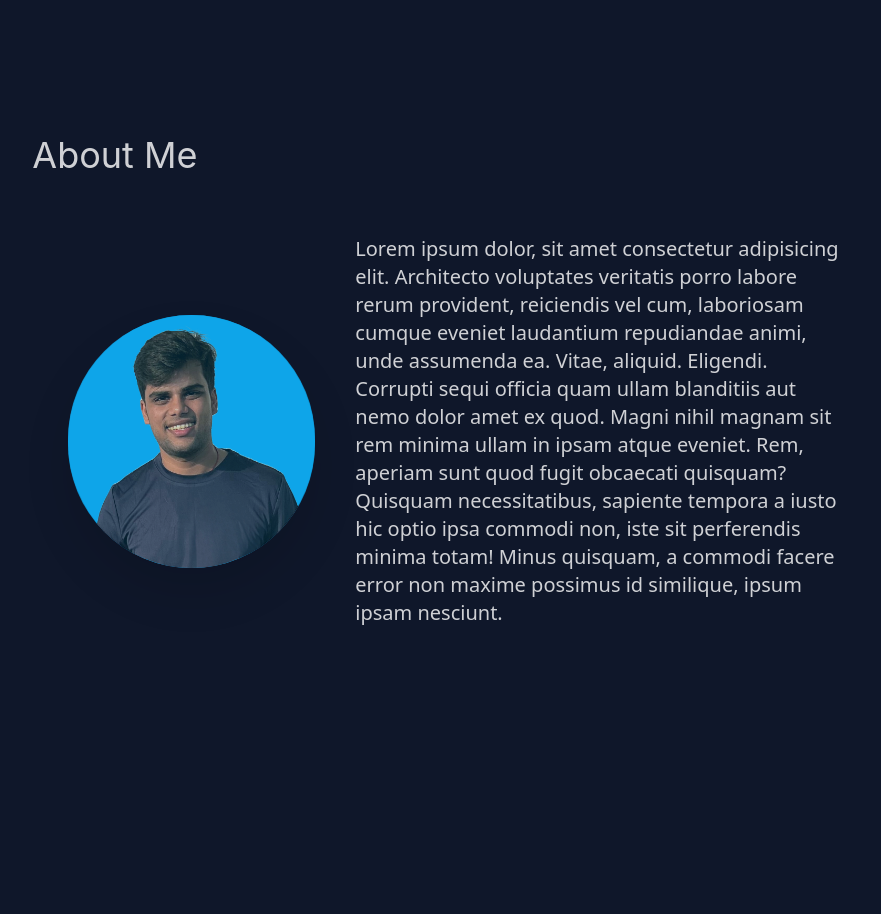
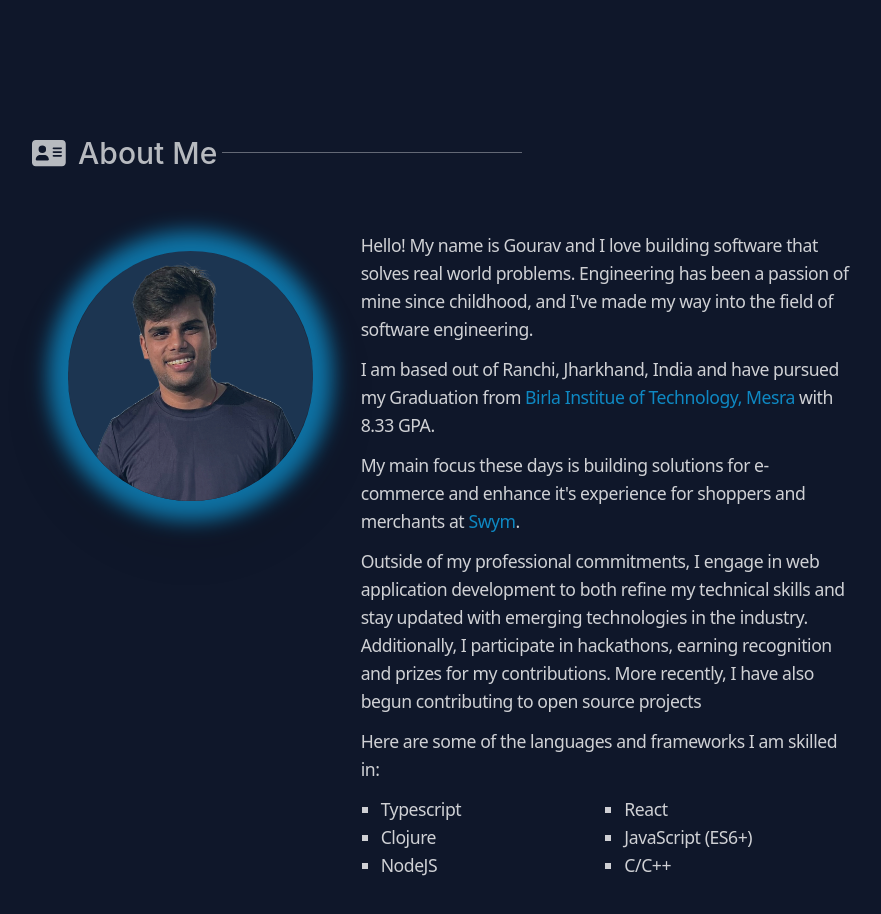
Before and after one commit to gogouravr/dot-portfolio, a React (Create React App) app: page / in a window 1280 px wide. Shown: the part 780-1694 px from the top of the page, without its empty margins (181-1062 px from the left). Before the commit the page ends 1487 px from the top, so only its background shows below. Built offline with nearby package versions, Linux system fonts and the light colour scheme.

Commit message:
Enhance about section

```diff
--- a/src/components/Intro.jsx
+++ b/src/components/Intro.jsx
@@ -12,7 +12,7 @@ export default function Intro() {
 
     return (
         <section className="flex flex-col justify-center mt-8 sm:mt-10 mx-auto w-11/12 sm:w-10/12 md:w-9/12 lg:w-8/12">
-            <div className="text-sky-600 font-[1] font-normal mt-20 mb-2 text-base sm:text-lg md:text-2xl tracking-tighter">
+            <div className="text-sky-500 font-[1] font-normal mt-20 mb-2 text-base sm:text-lg md:text-2xl tracking-tighter">
                 👋 Hi, my name is
             </div>
 
@@ -24,7 +24,7 @@ export default function Intro() {
                 {profile.intros[0]}
             </p>
 
-            <p className='text-white font-thin font-sans opacity-83 w-3/4 my-6 lg:w-2/3 text-base sm:text-base md:text-[1.29rem] tracking-wide' >
+            <p className='text-white font-thin font-sans opacity-82 w-3/4 my-6 lg:w-9/12 text-base sm:text-base md:text-[1.29rem] tracking-wide' >
                 {profile.bio[0]}
                 <a href="https://swym.it" className="font-light font-normal rounded text-sky-500 focus-visible:outline-dashed focus-visible:outline-2 focus-visible:outline-sky-400">
                     {profile.bio[1]}
--- a/src/index.css
+++ b/src/index.css
@@ -24,10 +24,24 @@
     width: 100%;
     height: 100%;
     border-radius: 50%;
-    background-color: rgb(14 165 233);
+    background-color: rgb(23, 102, 171);
     /* Set the desired color */
     opacity: 1;
     /* Adjust the opacity as needed */
     pointer-events: none;
     /* Allows interactions with the underlying image */
 }
+
+.hor-bar::before {
+    content: "";
+    /* Create an empty pseudo-element */
+    position: absolute;
+    top: 17px;
+    width: auto;
+    height: 1px;
+    width: 300px;
+    display: block;
+    margin-left: 190px;
+    background-color: white;
+    opacity: 0.5;
+}
--- a/src/profile.json
+++ b/src/profile.json
@@ -11,11 +11,29 @@
         "I am a Full-Stack Developer"
     ],
     "bio": [
-        "I build services from the ground up, developing robust backends and designing elegant and responsive UI/UX interfaces. I solve problems in e-commerce ecosystem and reduce shopper friction at ",
+        "I build services from the ground up, developing robust backends and designing elegant and responsive UI/UX interfaces. I solve problems present in e-commerce ecosystem and reduce shopper friction at ",
         "Swym",
         "."
     ],
     "wip": true,
     "wip-text": "This web app is under work in progress as I work on it during weekends. You can track the project progress at ",
-    "project-link": "https://github.com/gouravrajbit/dot-portfolio"
+    "project-link": "https://github.com/gouravrajbit/dot-portfolio",
+    "about-text": [
+        "Hello! My name is Gourav and I love building software that solves real world problems. Engineering has been a passion of mine since childhood, and I've made my way into the field of software engineering.",
+        "I am based out of Ranchi, Jharkhand, India and have pursued my Graduation from ",
+        "Birla Institue of Technology, Mesra",
+        " with 8.33 GPA.",
+        "My main focus these days is building solutions for e-commerce and enhance it's experience for shoppers and merchants at ",
+        "Swym",
+        ".",
+        "Outside of my professional commitments, I engage in web application development to both refine my technical skills and stay updated with emerging technologies in the industry. Additionally, I participate in hackathons, earning recognition and prizes for my contributions. More recently, I have also begun contributing to open source projects"
+    ],
+    "skills": [
+        "Typescript",
+        "Clojure",
+        "NodeJS",
+        "React",
+        "JavaScript (ES6+)",
+        "C/C++"
+    ]
 }
--- a/src/screens/About.jsx
+++ b/src/screens/About.jsx
@@ -1,22 +1,48 @@
 import React from 'react';
-import profile from '../profile.json'
+import profile from '../profile.json';
+import { FontAwesomeIcon } from '@fortawesome/react-fontawesome';
+import { faAddressCard } from '@fortawesome/free-solid-svg-icons';
+
 
 export default function About() {
     return (
-        <div className='my-20 a sm:mt-10 lg:mt-60 mx-auto w-11/12 sm:w-10/12 md:w-9/12 lg:w-8/12' id='about'>
-            <h2 className='text-white text-2xl font-high-l opacity-80 self-start lg:text-4xl'>
+        <div className='my-20 a sm:mt-10 md:mt-40 lg:mt-60 mx-auto w-11/12 sm:w-10/12 md:w-9/12 lg:w-8/12' id='about'>
+            <h2 className='text-white font-medium text-2xl font-high-l self-start lg:text-3xl relative hor-bar first:mr-2 opacity-70'>
+                <FontAwesomeIcon icon={faAddressCard} className='mr-3' />
                 About Me
             </h2>
-            <section className='flex flex-col lg:flex-row lg:gap-10 justify-center items-center mt-10 a sm:mt-10 mx-auto w-11/12 sm:w-10/12 md:w-9/12 lg:w-11/12'>
+            <section className='flex flex-col lg:flex-row md:gap-8 lg:gap-12 justify-center items-center lg:items-start mt-8 a sm:mt-10 mx-auto w-11/12 sm:w-10/12 md:w-9/12 lg:w-11/12'>
 
                 <figure className='mt-10 w-3/4 max-w-[300px] lg:w-1/3 lg:max-w-none image-container relative'>
-                    <img className='border-0 opacity-80 bg-sky-100 rounded-full drop-shadow-2xl bg-sky-500' src="/gourav-raj-photo.png" alt={profile['first-name'] + ' ' + profile['last-name']} />
+                    <img className='border-3 shadow-[0_0_20px_20px_rgba(14,165,233,0.80)] border-sky-500 opacity-80 rounded-full drop-shadow-2xl bg-slate-800' src="/gourav-raj-photo.png" alt={profile['first-name'] + ' ' + profile['last-name']} />
                 </figure>
 
-                <p className='font-sans font-extralight lg:w-2/3 opacity-80 mt-5 text-white text-lg lg:text-xl'>
-                    Lorem ipsum dolor, sit amet consectetur adipisicing elit. Architecto voluptates veritatis porro labore rerum provident, reiciendis vel cum, laboriosam cumque eveniet laudantium repudiandae animi, unde assumenda ea. Vitae, aliquid. Eligendi.
-                    Corrupti sequi officia quam ullam blanditiis aut nemo dolor amet ex quod. Magni nihil magnam sit rem minima ullam in ipsam atque eveniet. Rem, aperiam sunt quod fugit obcaecati quisquam?
-                    Quisquam necessitatibus, sapiente tempora a iusto hic optio ipsa commodi non, iste sit perferendis minima totam! Minus quisquam, a commodi facere error non maxime possimus id similique, ipsum ipsam nesciunt.
+                <p className='font-sans font-[240] lg:w-2/3 opacity-80 mt-5 text-white text-lg lg:text-[1.1rem] tracking-tight flex flex-col gap-3'>
+                    <p>{profile['about-text'][0]}</p>
+                    <p>{profile['about-text'][1]}
+                        <a href='https://www.bitmesra.ac.in/' target='_blank' rel="noreferrer" className="text-sky-500 font-light">
+                            {profile['about-text'][2]}
+                        </a>
+                        {profile['about-text'][3]}
+                    </p>
+                    <p>{profile['about-text'][4]}
+                        <a href='https://swym.it/' target='_blank' rel="noreferrer" className="text-sky-500 font-light">
+                            {profile['about-text'][5]}
+                        </a>
+                        {profile['about-text'][6]}
+                    </p>
+                    <p>
+                        {profile['about-text'][7]}
+                    </p>
+
+                    <p>
+                        Here are some of the languages and frameworks I am skilled in:
+                    </p>
+
+                    <ul className='columns-2 list-square ml-5'>
+                        {profile['skills'].map((item) => <li>{item}</li>)}
+                    </ul>
+
                 </p>
 
             </section>
--- a/tailwind.config.js
+++ b/tailwind.config.js
@@ -9,6 +9,10 @@ module.exports = {
       'high-l': ['Calibre', 'Inter', 'San Francisco', 'SF Pro Text', '-apple-system', 'system-ui', 'sans-serif'],
       'normal': ['SF Mono', 'Fira Code', 'Fira Mono', 'Roboto Mono', 'monospace']
     },
+    listStyleType: {
+      square: 'square',
+      roman: 'upper-roman'
+    },
     extend: {},
   },
   plugins: [],
```
